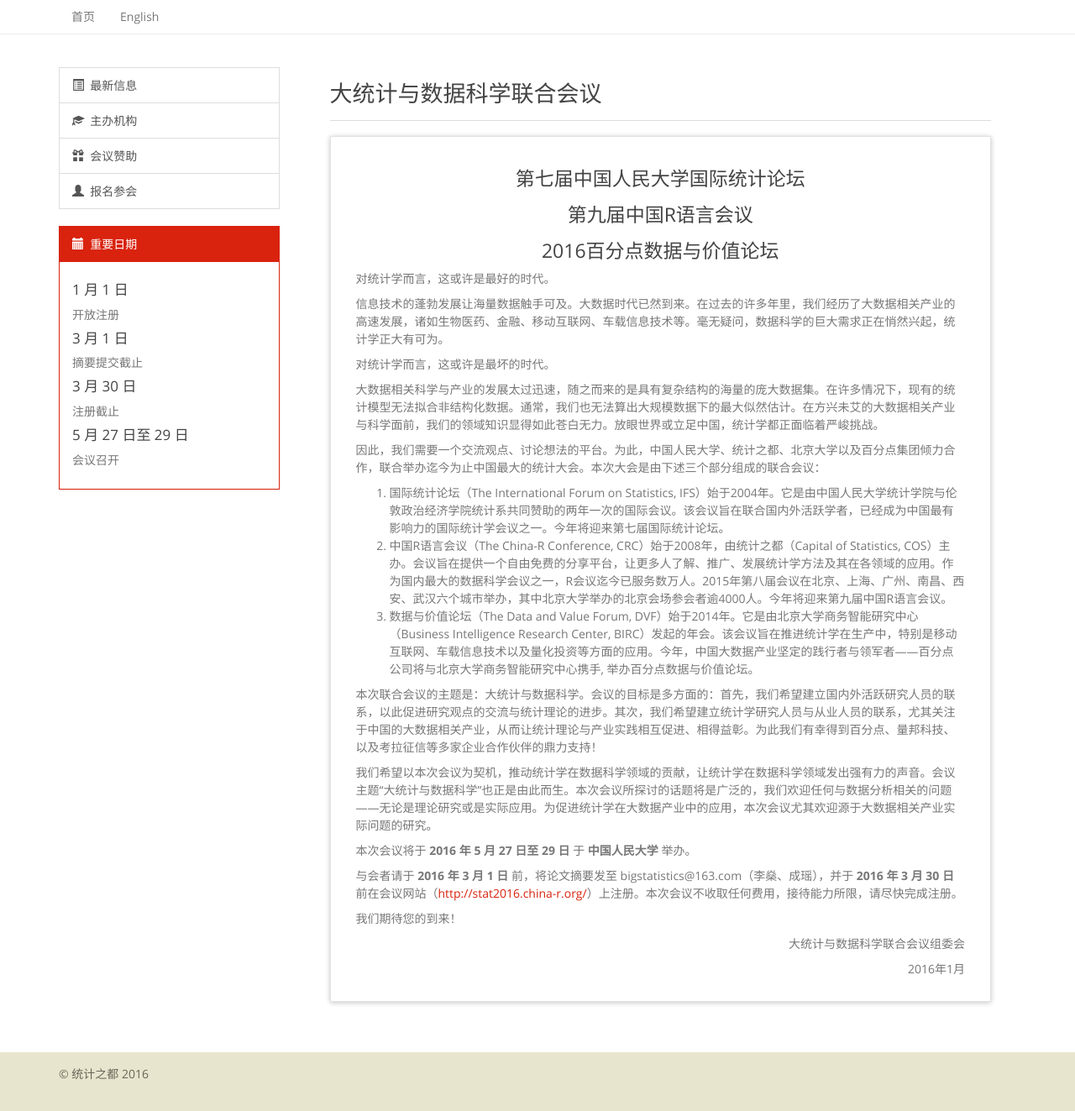
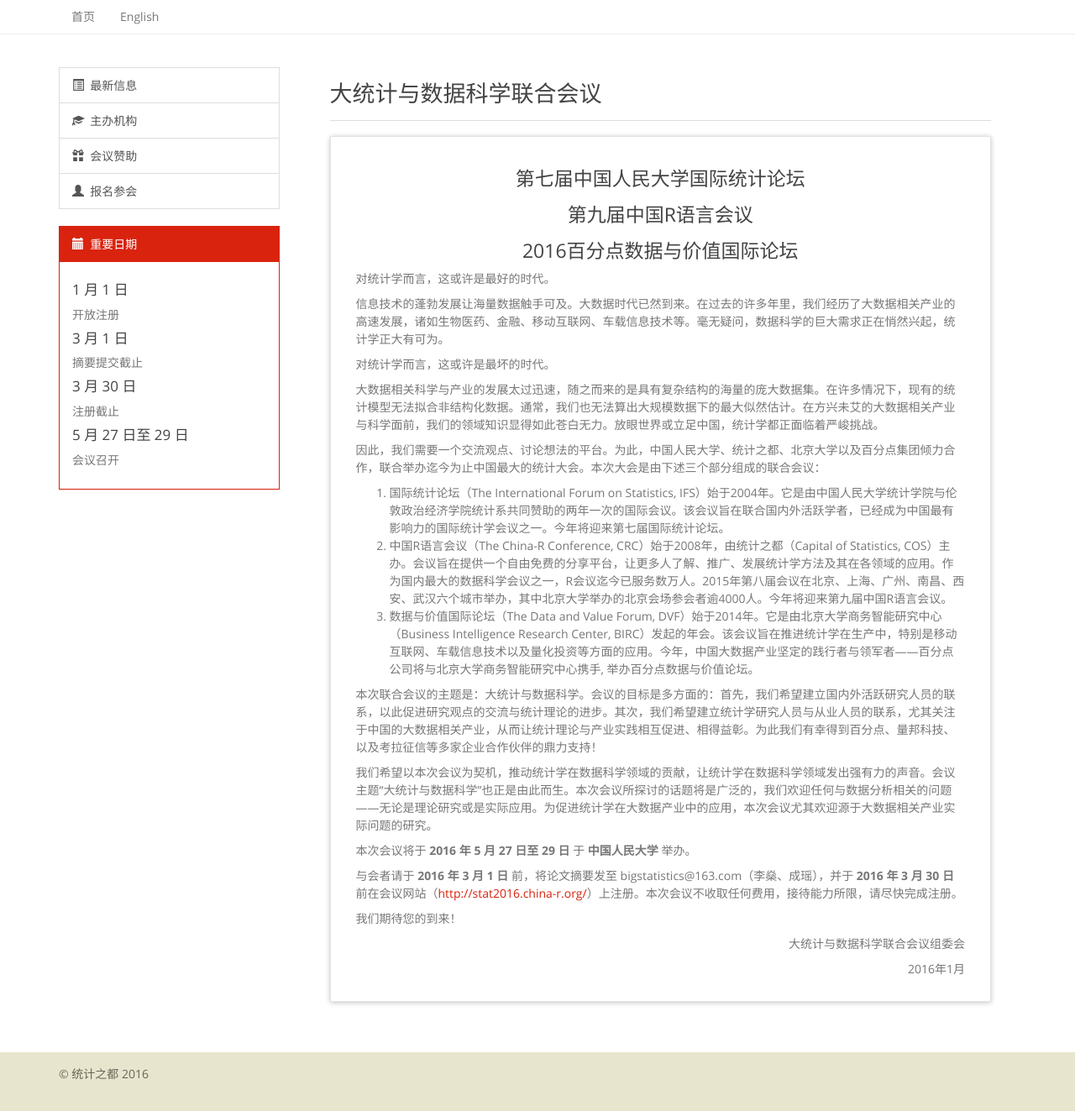
Before and after one commit to cosname/stat2016, a Jekyll site: the page built from index.md, in a window 1280 px wide and 1323 px high. Shown: the whole window at 84% size. Built offline with Jekyll 4.4.1, drawn with Linux system fonts in a browser that asks for light colours.

Commit message:
name change

```diff
--- a/index.md
+++ b/index.md
@@ -5,7 +5,7 @@ title: 大统计与数据科学联合会议
 
 <h3 class="text-center">第七届中国人民大学国际统计论坛</h3>
 <h3 class="text-center">第九届中国R语言会议</h3>
-<h3 class="text-center">2016百分点数据与价值论坛</h3>
+<h3 class="text-center">2016百分点数据与价值国际论坛</h3>
 
 对统计学而言，这或许是最好的时代。
 
@@ -19,7 +19,7 @@ title: 大统计与数据科学联合会议
 
 1. 国际统计论坛（The International Forum on Statistics, IFS）始于2004年。它是由中国人民大学统计学院与伦敦政治经济学院统计系共同赞助的两年一次的国际会议。该会议旨在联合国内外活跃学者，已经成为中国最有影响力的国际统计学会议之一。今年将迎来第七届国际统计论坛。
 2. 中国R语言会议（The China-R Conference, CRC）始于2008年，由统计之都（Capital of Statistics, COS）主办。会议旨在提供一个自由免费的分享平台，让更多人了解、推广、发展统计学方法及其在各领域的应用。作为国内最大的数据科学会议之一，R会议迄今已服务数万人。2015年第八届会议在北京、上海、广州、南昌、西安、武汉六个城市举办，其中北京大学举办的北京会场参会者逾4000人。今年将迎来第九届中国R语言会议。
-3. 数据与价值论坛（The Data and Value Forum, DVF）始于2014年。它是由北京大学商务智能研究中心（Business Intelligence Research Center, BIRC）发起的年会。该会议旨在推进统计学在生产中，特别是移动互联网、车载信息技术以及量化投资等方面的应用。今年，中国大数据产业坚定的践行者与领军者——百分点公司将与北京大学商务智能研究中心携手, 举办百分点数据与价值论坛。
+3. 数据与价值国际论坛（The Data and Value Forum, DVF）始于2014年。它是由北京大学商务智能研究中心（Business Intelligence Research Center, BIRC）发起的年会。该会议旨在推进统计学在生产中，特别是移动互联网、车载信息技术以及量化投资等方面的应用。今年，中国大数据产业坚定的践行者与领军者——百分点公司将与北京大学商务智能研究中心携手, 举办百分点数据与价值论坛。
 
 本次联合会议的主题是：大统计与数据科学。会议的目标是多方面的：首先，我们希望建立国内外活跃研究人员的联系，以此促进研究观点的交流与统计理论的进步。其次，我们希望建立统计学研究人员与从业人员的联系，尤其关注于中国的大数据相关产业，从而让统计理论与产业实践相互促进、相得益彰。为此我们有幸得到百分点、量邦科技、以及考拉征信等多家企业合作伙伴的鼎力支持！
 
```
